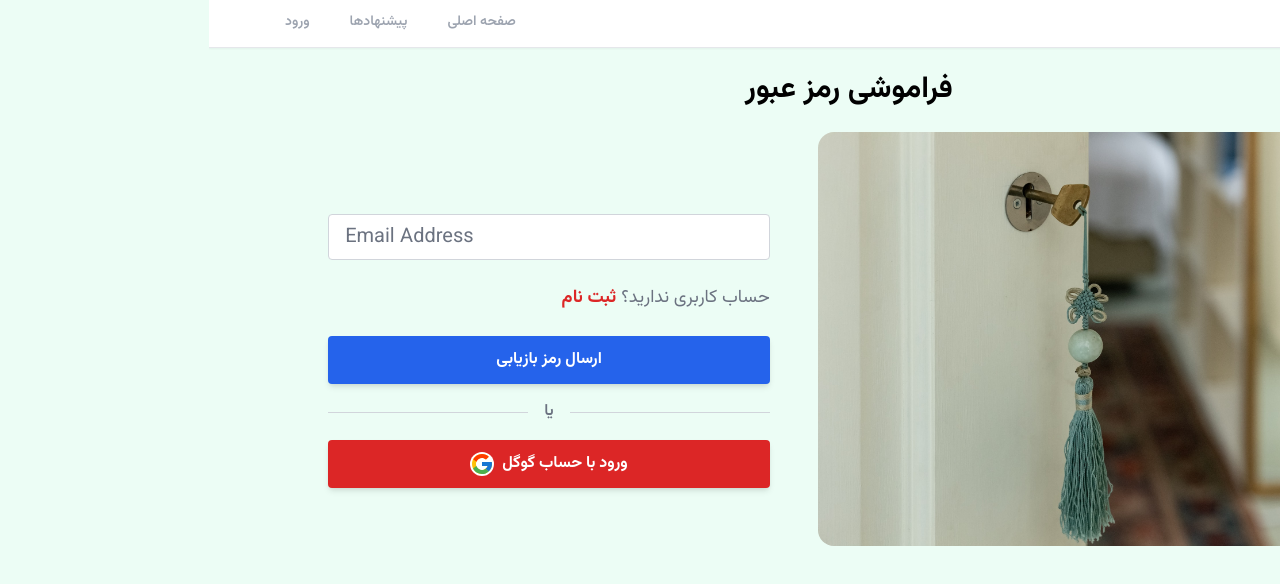
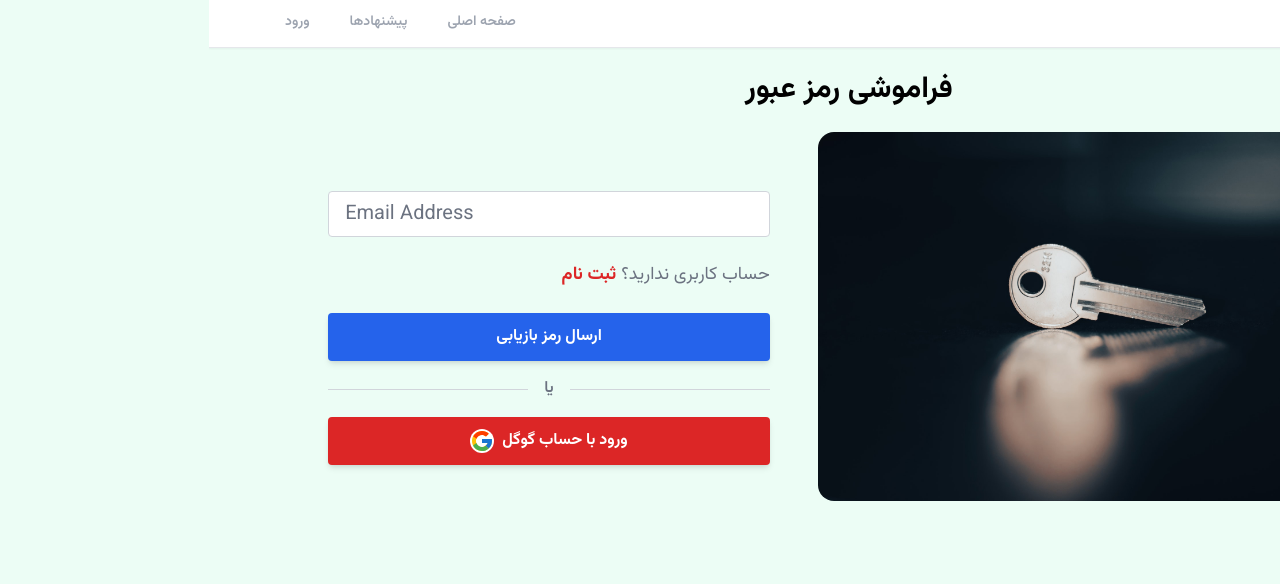
Before and after one commit to saeed-dev-65/Maskanyab, a React (Create React App) app: page /forgot-password in a window 1280 px wide. Shown: the top 584 px of the page. Built offline with nearby package versions, Linux system fonts and the light colour scheme.

Commit message:
create and complete sign-in sign-up and forgo-password pages and authActions and Input and Button Components.-last

```diff
--- a/src/pages/ForgotPassword.jsx
+++ b/src/pages/ForgotPassword.jsx
@@ -19,7 +19,7 @@ const ForgotPassword = () => {
             <div className="flex justify-center flex-wrap p-6 p-12 max-w-6xl mx-auto items-center ">
                 <div className="md:w-[67%] lg:w-[50%] mb-12 md:mb-6">
                     <img
-                        src="./images/logIn-banner.jpg"
+                        src="./images/forgot-banner.jpg"
                         alt="logIn-banner"
                         className="w-full rounded-2xl"
                     />
--- a/src/pages/SignUp.jsx
+++ b/src/pages/SignUp.jsx
@@ -26,7 +26,7 @@ const SignUp = () => {
             <div className="flex justify-center flex-wrap p-6 p-12 max-w-6xl mx-auto items-center ">
                 <div className="md:w-[67%] lg:w-[50%] mb-12 md:mb-6">
                     <img
-                        src="./images/logIn-banner.jpg"
+                        src="./images/reg-banner.jpg"
                         alt="logIn-banner"
                         className="w-full rounded-2xl"
                     />
```
Also changed, not shown: public/images/forgot-banner.jpg (added), public/images/reg-banner.jpg (added).
